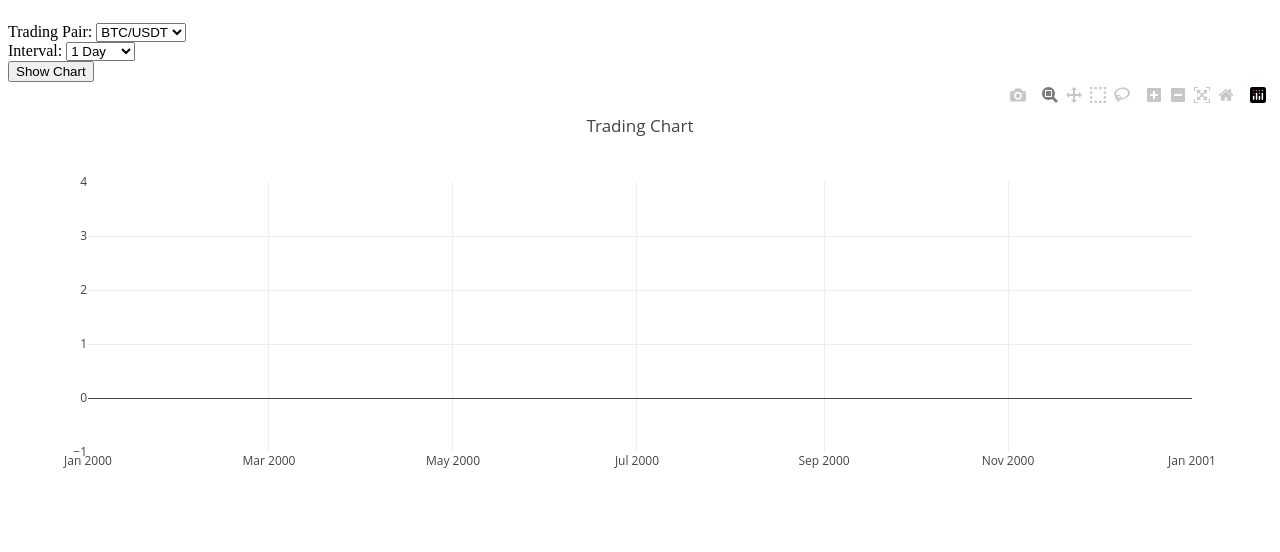
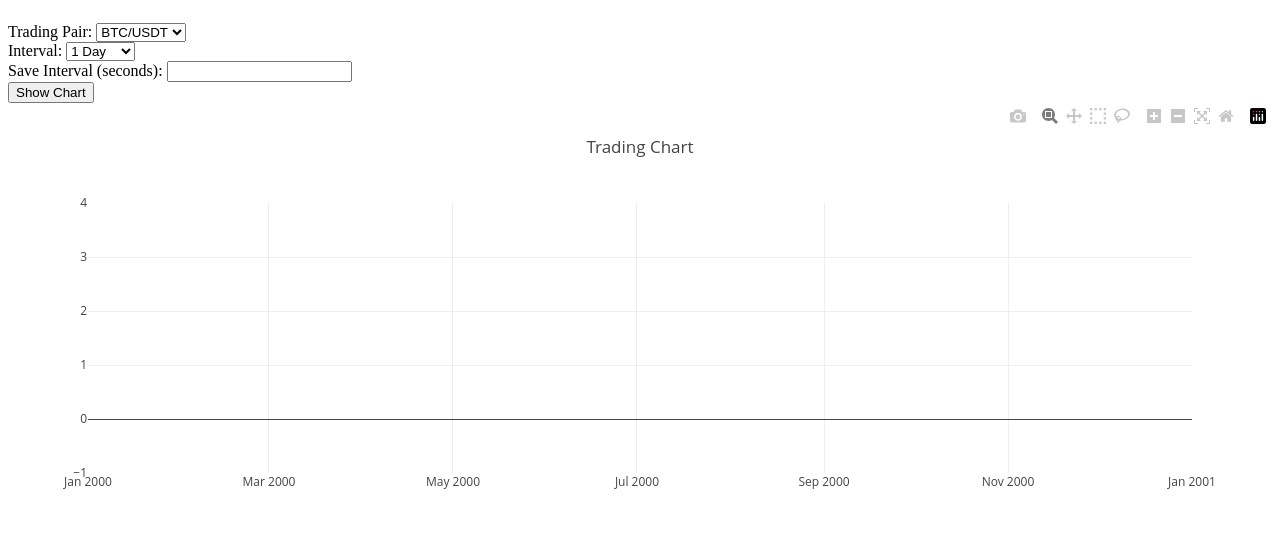
Before and after one commit to VladyslavCherkashyn/Binance-Data-Collector-and-Visualization, a Flask app: template templates/index.html in a window 1280 px wide. Shown: the part 57-609 px from the top of the page. Run offline with Flask 3, Linux system fonts and the light colour scheme; the template is opened without the code that fills it, so the values that code supplies are empty; parts of the project's set-up code (start-up, migrations or seed data) failed here and were passed over; some libraries are stand-ins or nearby versions.

Commit message:
fixed Ñsaving to file, added marks for data, added posibility to choose save-interval

```diff
--- a/app.py
+++ b/app.py
@@ -1,9 +1,12 @@
 from flask import Flask, render_template, request
 from binance.client import Client
+from binance.enums import KLINE_INTERVAL_1DAY, KLINE_INTERVAL_4HOUR, KLINE_INTERVAL_1HOUR
 import configparser
-from binance.enums import KLINE_INTERVAL_1DAY, KLINE_INTERVAL_4HOUR, KLINE_INTERVAL_1HOUR
 from plotly.subplots import make_subplots
 import plotly.graph_objects as go
+import csv
+import os
+import time
 
 app = Flask(__name__, template_folder='templates')
 
@@ -21,6 +24,44 @@ symbol_interval_mapping = {
     'BNBUSDT': KLINE_INTERVAL_4HOUR,
     'ETHUSDT': KLINE_INTERVAL_1HOUR
 }
+
+csv_file = os.path.join(os.path.dirname(__file__), 'crypto_info', 'data.csv')
+
+
+def save_to_csv(candlestick_data):
+    with open(csv_file, 'a', newline='') as file:
+        writer = csv.writer(file)
+
+        is_empty = file.tell() == 0
+
+        if is_empty:
+            writer.writerow(['Timestamp', 'Open', 'High', 'Low', 'Close'])
+
+        for i in range(len(candlestick_data['timestamps'])):
+            row = [
+                candlestick_data['timestamps'][i],
+                candlestick_data['open'][i],
+                candlestick_data['high'][i],
+                candlestick_data['low'][i],
+                candlestick_data['close'][i]
+            ]
+            writer.writerow(row)
+
+
+def update_last_update_time(symbol, current_time):
+    with open(csv_file, 'a', newline='') as file:
+        writer = csv.writer(file)
+        writer.writerow([symbol, current_time])
+
+
+def get_last_update_time():
+    try:
+        with open(csv_file, 'r') as file:
+            reader = csv.reader(file)
+            last_row = list(reader)[-1]
+            return float(last_row[1])
+    except (FileNotFoundError, IndexError):
+        return 0.0
 
 
 def get_candlestick_data(symbol, interval):
@@ -87,19 +128,35 @@ def create_candlestick_chart(symbol, data):
     return fig
 
 
+def save_to_csv_if_needed(symbol, interval, save_interval=3600):
+    last_update_time = get_last_update_time()
+
+    current_time = time.time()
+    if current_time - last_update_time >= save_interval:
+        candlestick_data = get_candlestick_data(symbol, interval)
+        save_to_csv(candlestick_data)
+        update_last_update_time(symbol, current_time)
+
+
 @app.route('/', methods=['GET', 'POST'])
 def index():
     if request.method == 'POST':
         symbol = request.form['symbol']
         interval = request.form['interval']
+        if 'save_interval' in request.form:
+            save_interval = int(request.form['save_interval'])
+        else:
+            save_interval = 3600
     else:
         symbol = 'BTCUSDT'
         interval = KLINE_INTERVAL_1DAY
+        save_interval = 3600
 
     candlestick_data = get_candlestick_data(symbol, symbol_interval_mapping[symbol])
     chart = create_candlestick_chart(symbol, candlestick_data)
 
-    # Convert the chart to HTML code for embedding in the template
+    save_to_csv_if_needed(symbol, interval, save_interval)
+
     chart_html = chart.to_html(full_html=False)
 
     return render_template('index.html', chart=chart_html, symbol=symbol, interval=interval, candlestick_data=candlestick_data)
--- a/templates/index.html
+++ b/templates/index.html
@@ -20,6 +20,9 @@
             <option value="4h" {% if interval == '4h' %}selected{% endif %}>4 Hours</option>
             <option value="1h" {% if interval == '1h' %}selected{% endif %}>1 Hour</option>
         </select>
+        <br>
+        <label for="save_interval">Save Interval (seconds):</label>
+        <input type="number" name="save_interval" id="save_interval" value="{{ save_interval }}" required>
         <br>
         <input type="submit" value="Show Chart">
     </form>
```
Also changed, not shown: collect_data_csv.py (deleted, +0 -24 lines).
